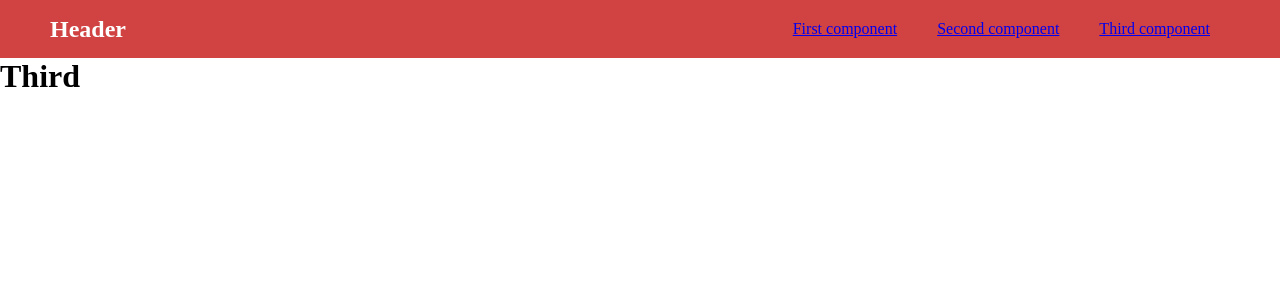
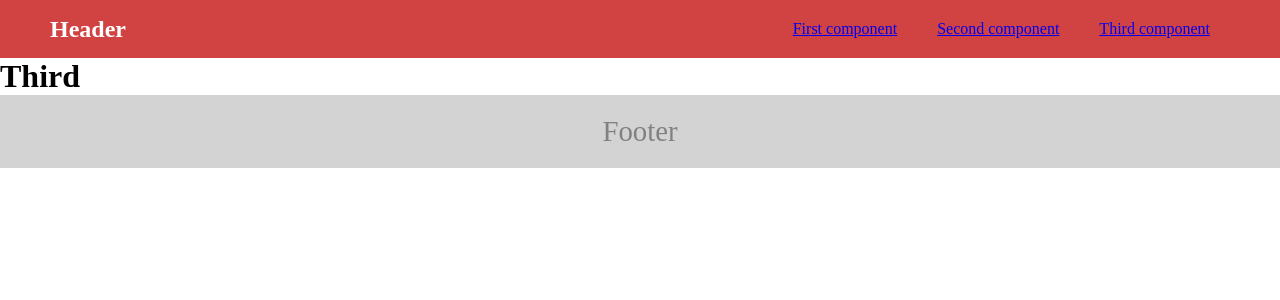
Before and after one commit to Raviraj39/Toast_Notify_app, a React (Vite) app: page /component-3 in a window 1280 px wide. Shown: the top 300 px of the page. Built offline with nearby package versions, Linux system fonts and the light colour scheme.

Commit message:
Footer added

```diff
--- a/src/App.css
+++ b/src/App.css
@@ -7,6 +7,8 @@
 :root{
 	--light-red:#d14242;
 	--dark-red:#b33131;
+	--light-gray:#d3d3d3;;
+	--dark-gray:#818181;
 }
 
 nav{
@@ -31,3 +33,11 @@ nav{
 .list:hover{
 	background-color: var(--dark-red);
 }
+
+footer{
+	background-color: var(--light-gray);
+	color: var(--dark-gray);
+	font-size: 1.8em;
+  	padding: 20px 0px;
+	text-align: center;
+}
--- a/src/App.jsx
+++ b/src/App.jsx
@@ -5,6 +5,7 @@ import { BrowserRouter as Router, Routes, Route} from 'react-router-dom';
 import First from './assets/Components/First'
 import Second from './assets/Components/Second';
 import Third from './assets/Components/Third';
+import Footer from './assets/Components/Footer';
 
 function App() {
 
@@ -19,6 +20,7 @@ function App() {
         <Route path="/component-3"  element={<Third/>}/>
       </Routes>
       </Router>
+      <Footer/>
     </>
   )
 }
--- /dev/null
+++ b/src/assets/Components/Footer.js
@@ -0,0 +1,9 @@
+import React, {Component} from "react";
+
+class Footer extends Component {
+	render(){
+	return React.createElement("footer",{className:"footer"},"Footer");
+	}
+}
+
+export default Footer;
```
